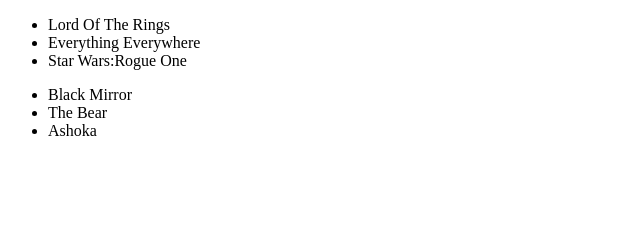
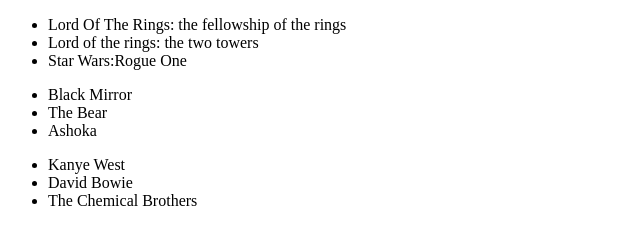
Before and after one commit to JonathanneK/my-first-reddy-repo, a plain HTML site: page index.html in a window 1280 px wide. Shown: the whole page, without its empty margins (0-640 px from the left). Drawn offline with Linux system fonts and the light colour scheme.

Commit message:
update made to ul regarding favorite films

```diff
--- a/index.html
+++ b/index.html
@@ -7,8 +7,8 @@
 </head>
 <body>
     <ul id="films">
-    <li>Lord Of The Rings</li>
-    <li>Everything  Everywhere</li>
+    <li>Lord Of The Rings: the fellowship of the rings</li>
+    <li>Lord of the rings: the two towers</li>
     <li>Star Wars:Rogue One</li>
 </ul>
 <ul id="tv">
@@ -16,6 +16,10 @@
     <li>The Bear</li>
     <li>Ashoka</li>
 </ul>
-
+<ul id="artists">
+    <li>Kanye West</li>
+    <li>David Bowie</li>
+    <li>The Chemical Brothers</li>
+</ul>
 </body>
 </html>
```
